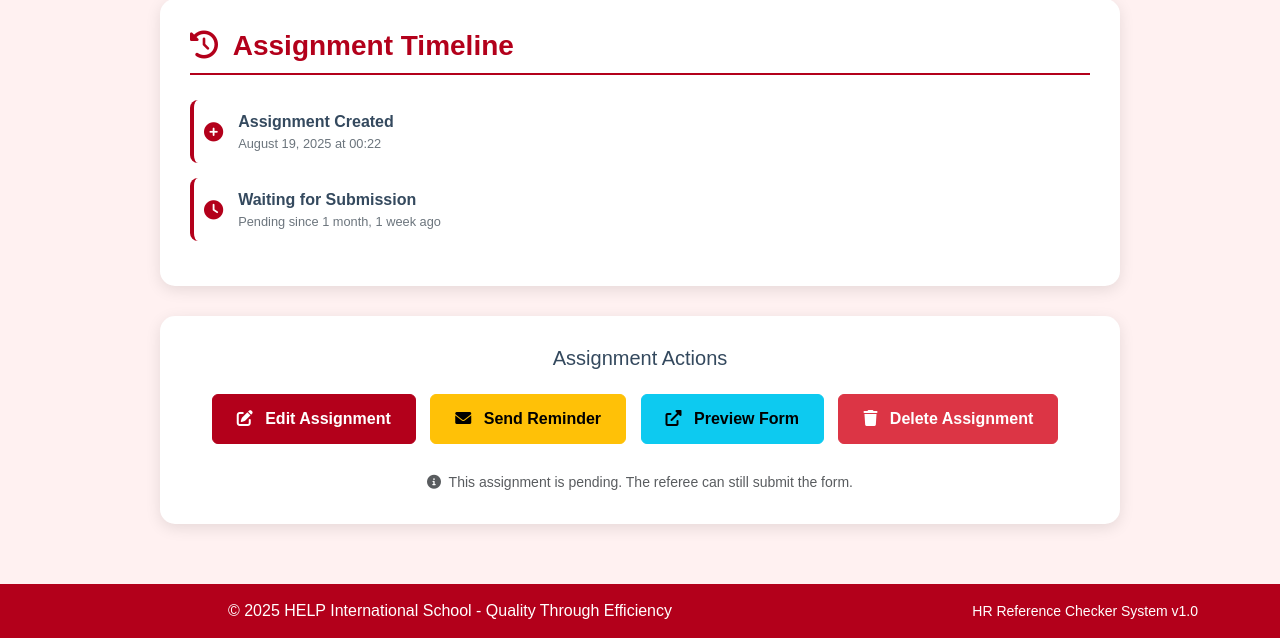
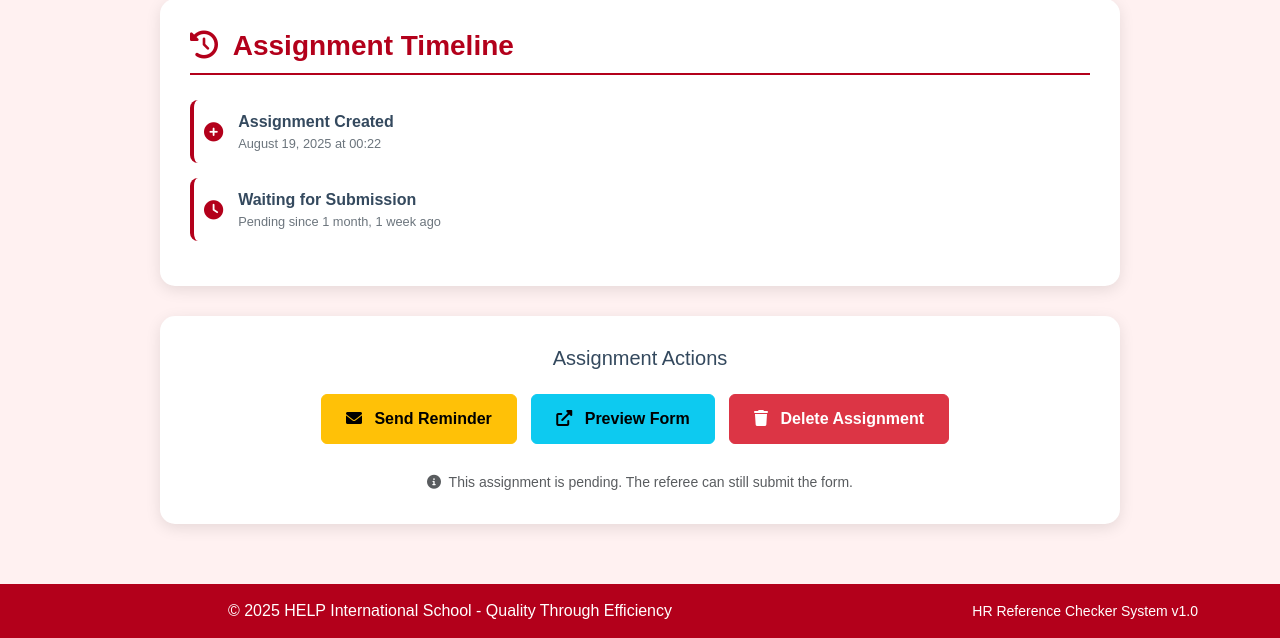
Before and after one commit to versyy35/reference-checker-system, a Django app: page /forms/15/ in a window 1280 px wide. Shown: the part 1468-2106 px from the top of the page. Run offline with Django 3.2, Linux system fonts and the light colour scheme; a user stored in the database is signed in; data comes from the database, SQL or seed files in the repository; both versions use the stored data as it was after the commit.

Commit message:
remove edit assignment

```diff
--- a/hr_referenceChecker_system/templates/forms/detail.html
+++ b/hr_referenceChecker_system/templates/forms/detail.html
@@ -398,11 +398,6 @@
     <div class="action-buttons">
         <h5 class="mb-4">Assignment Actions</h5>
 
-        <a href="{% url 'forms:edit' assignment.pk %}" class="btn btn-primary">
-            <i class="fas fa-edit me-2"></i>
-            Edit Assignment
-        </a>
-
         {% if assignment.status == 'PENDING' %}
             <form method="post" action="{% url 'forms:resend' assignment.pk %}" style="display: inline;">
                 {% csrf_token %}
```
Also changed, not shown: hr_referenceChecker_system/db.sqlite3.
